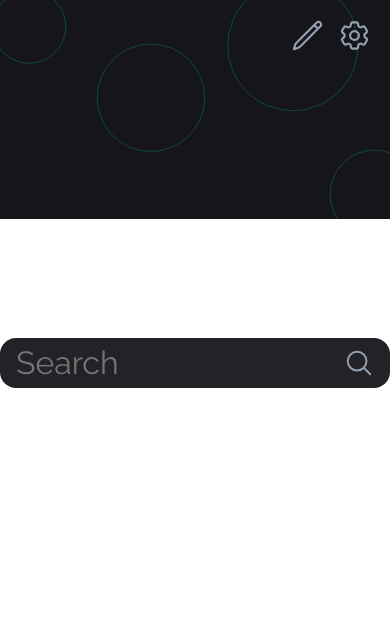
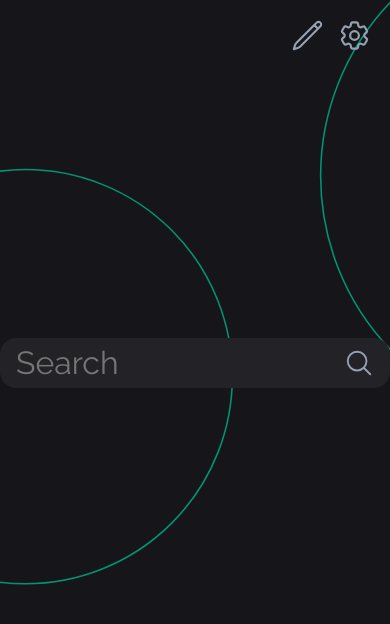
Before and after one commit to Heargo/ressources-panel, a Vue app: page /#/ in a window 390 px wide. Shown: the top 624 px of the page. Built offline with nearby package versions, Linux system fonts and the light colour scheme; a web font is replaced by a local one.

Commit message:
responsive background

```diff
--- a/src/App.vue
+++ b/src/App.vue
@@ -1,16 +1,19 @@
 <template>
   <!-- BACKGROUND -->
-  <img src="@/assets/circle-scatter-haikei.svg" alt="bg" class="animatedWaves">
+  <img src="@/assets/circle-scatter-haikei.svg" alt="bg" class="background">
   <router-view/>
 </template>
 
 <style lang="scss">
-.animatedWaves{
+.background{
   position: fixed;
   top: 0;
   left: 0;
   width: 100%;
+  height: 100vh;
   z-index: -1;
+  object-fit: cover;
+  background-position: center
 }
 #app {
   font-family: Avenir, Helvetica, Arial, sans-serif;
--- a/src/views/HomeView.vue
+++ b/src/views/HomeView.vue
@@ -85,13 +85,6 @@ function search()
 </script>
 
 <style lang="scss" scoped>
-.animatedWaves{
-  position: fixed;
-  top: 0;
-  left: 0;
-  width: 100%;
-  z-index: -1;
-}
 
 .rotate{
   &:hover{
```
